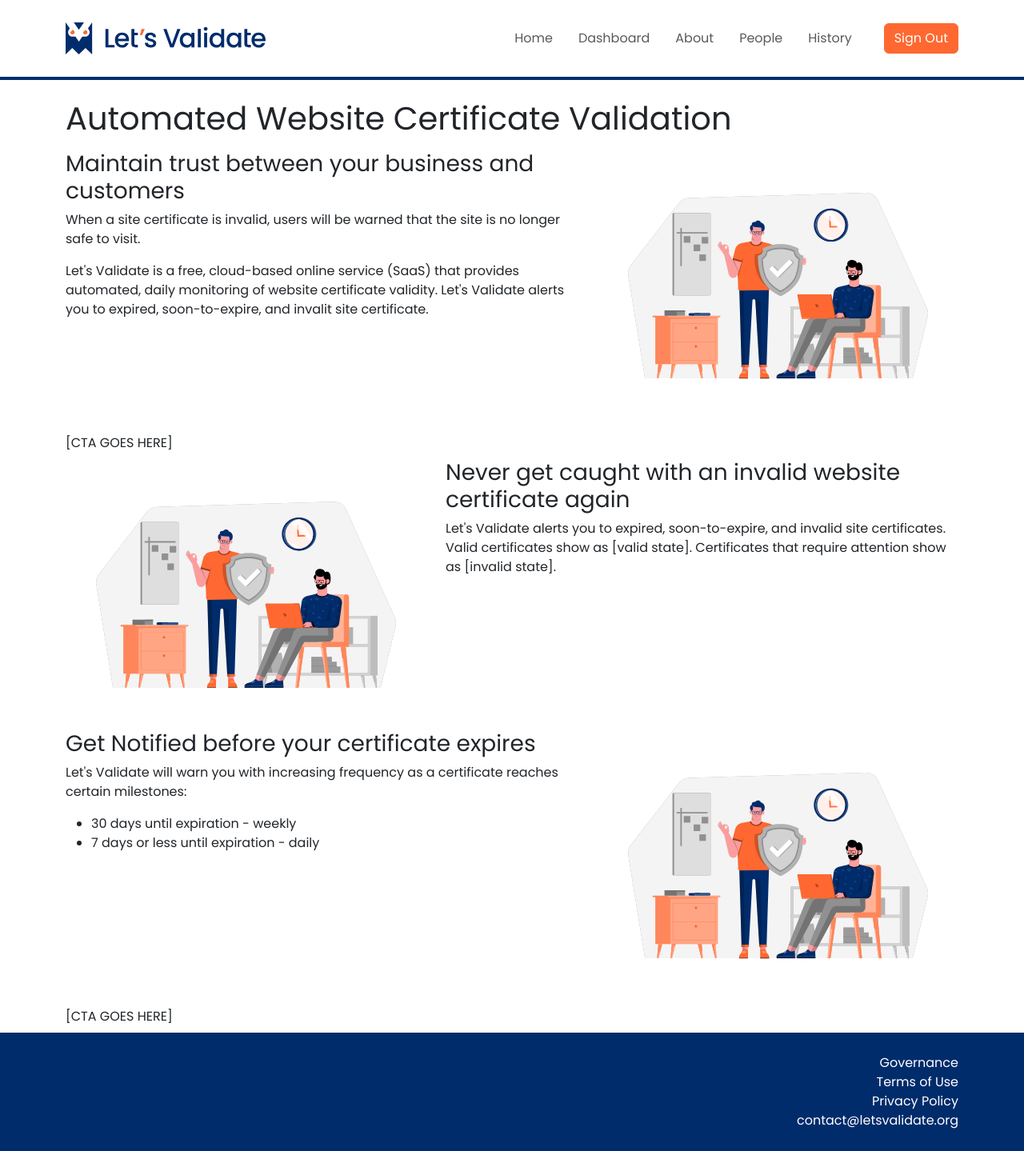
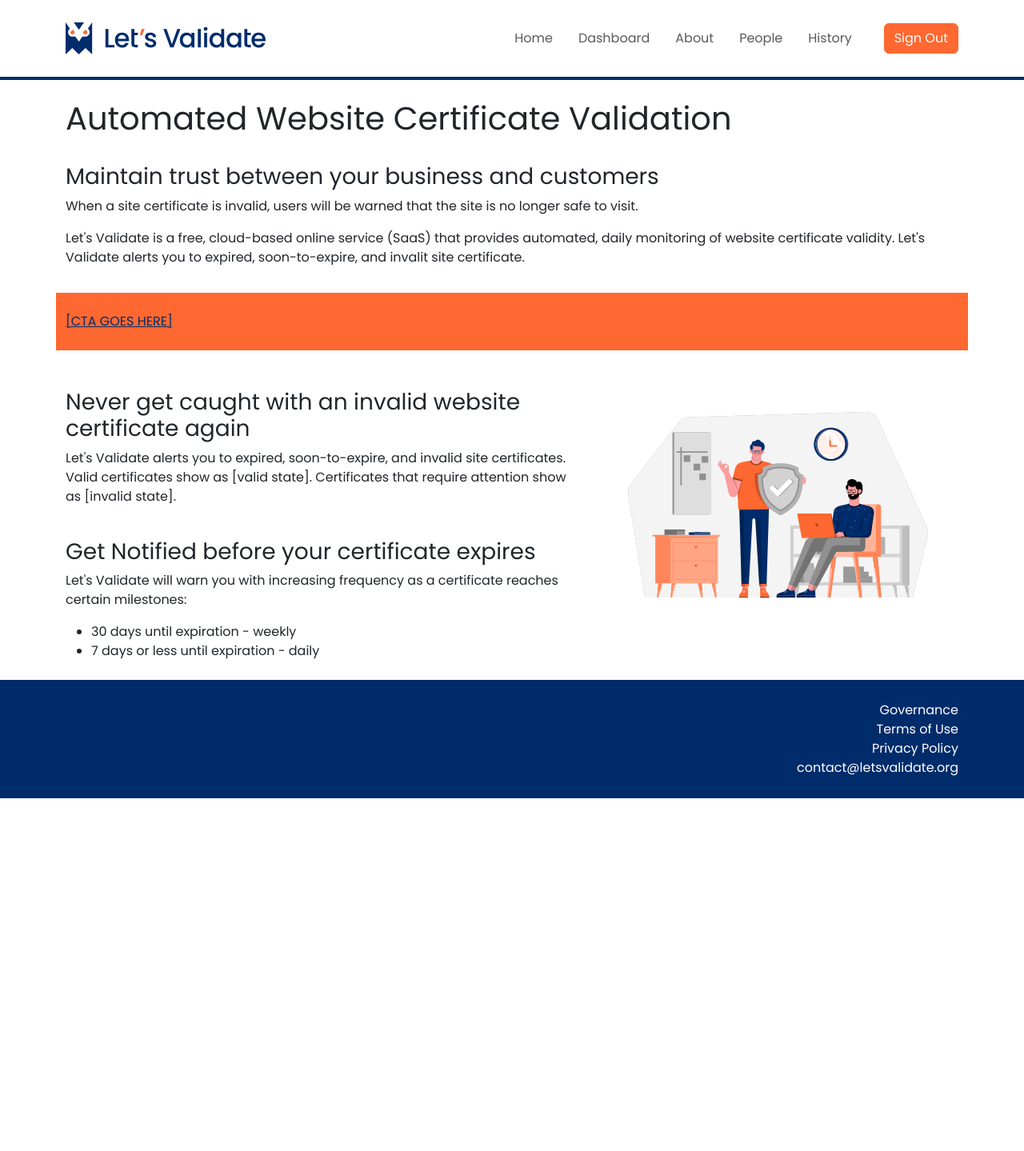
Before and after one commit to LetsValidateOrg/letsvalidate-ui, a Vue app: page / in a window 1280 px wide. Shown: the whole page at 80% size. After the commit the page ends 998 px from the top, so only its background shows below. Built offline with nearby package versions, Linux system fonts and the light colour scheme.

Commit message:
fixed homepage a bit

```diff
--- a/src/views/HomeView.vue
+++ b/src/views/HomeView.vue
@@ -3,34 +3,24 @@
     <div class="row">
       <div class="col">
         <h1>Automated Website Certificate Validation</h1>
-      </div>
-    </div>
-    <div class="row my-2">
-      <div class="col-7">
+        <br/>
         <h3>Maintain trust between your business and customers</h3>
         <p>When a site certificate is invalid, users will be warned that the site is no longer safe to visit.</p>
         <p>Let's Validate is a free, cloud-based online service (SaaS) that provides automated, daily monitoring of website certificate validity.  Let's Validate alerts you to expired, soon-to-expire, and invalit site certificate.</p>
       </div>
-      <div class="col-5">
-        <img src="../assets/work-risk-free.svg">
+    </div>
+    <div class="row">
+      <div class="home-cta my-3 py-4 bg-secondary">
+        <a href="/signin">
+          [CTA GOES HERE]
+        </a>
       </div>
     </div>
-    <div class="row">
-      <div class="home-cta my-2">
-        [CTA GOES HERE]
-      </div>
-    </div>
-    <div class="row">
-      <div class="col-5">
-        <img src="../assets/work-risk-free.svg">
-      </div>
-      <div class="col-7">
+    <div class="row my-2">
+      <div class="col-7 mt-4">
         <h3>Never get caught with an invalid website certificate again</h3>
         <p>Let's Validate alerts you to expired, soon-to-expire, and invalid site certificates.  Valid certificates show as [valid state].  Certificates that require attention show as [invalid state].</p>
-      </div>
-    </div>
-    <div class="row">
-      <div class="col-7">
+        <br/>
         <h3>Get Notified before your certificate expires</h3>
         <p>Let's Validate will warn you with increasing frequency as a certificate reaches certain milestones:</p>
         <ul>
@@ -42,10 +32,5 @@
         <img src="../assets/work-risk-free.svg">
       </div>
     </div>
-    <div class="row">
-      <div class="home-cta my-2">
-        [CTA GOES HERE]
-      </div>
-    </div>
   </div>
 </template>
```
